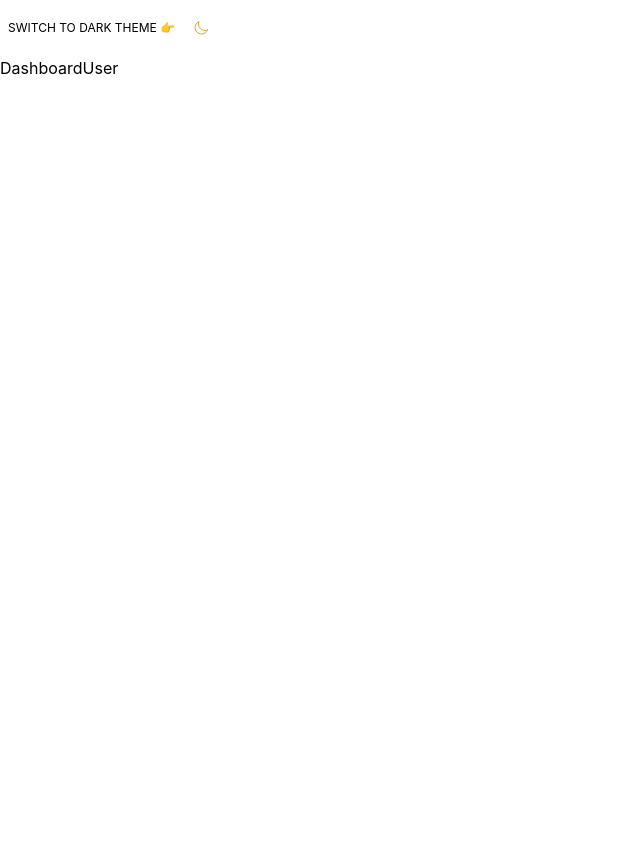
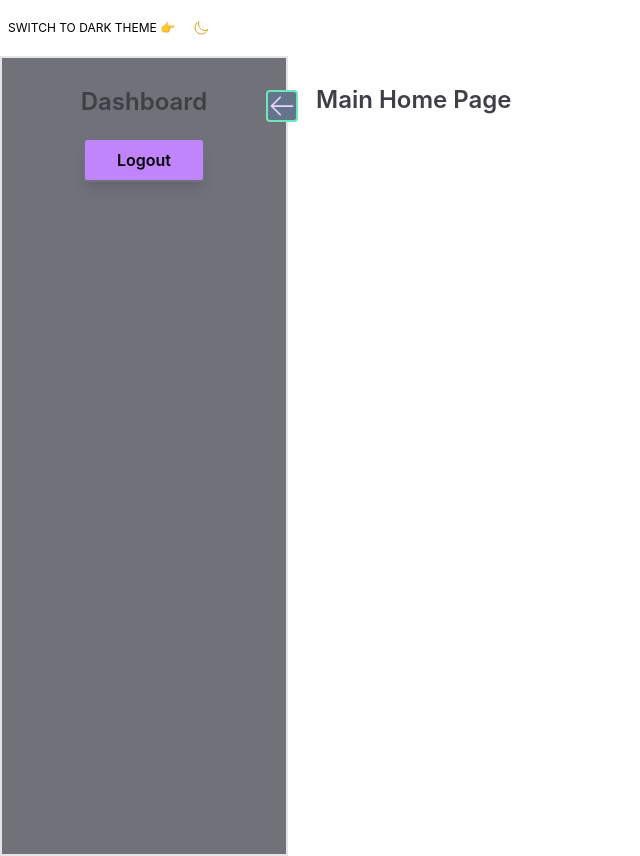
Before and after one commit to Arian1192/statetuosquo, a Next.js app: page /dashboard in a window 1280 px wide. Before the commit this address had no page. Shown: the whole page, without its empty margins (0-640 px from the left). Before the commit the page ends 800 px from the top, so only its background shows below. Built offline with nearby package versions, Linux system fonts and the light colour scheme.

Commit message:
i create a basic aside-layout and i create a function for logout and add to de AuthContext

```diff
--- a/components/DashboardUser.js
+++ b/components/DashboardUser.js
@@ -1,17 +1,36 @@
 import { AuthContext } from "../contexts/AuthContext"
 import { useContext, useEffect, useLayoutEffect } from 'react'
 import { useRouter } from "next/router"
+const { useState } = require("react")
 
 const DashboardUser = () => {
-
+    const [isOpen, setIsOpen] = useState(true)
     const authContext = useContext(AuthContext)
 
-    useEffect(() => {
-        authContext.isUserLoggedIn()
-    }, [])
+    const Logout = () => {
+        authContext.clearUserAuthInfo()
+    }
 
     return (
-        <div>DashboardUser</div>
+        <div className="flex ">
+            <div className={`h-screen ${isOpen ? "w-72" : "w-20"} duration-300 bg-zinc-500 border-zinc-200 border-2 dark:bg-slate-600 dark:border-gray-600  text-black relative`}>
+                <h2 className={`${!isOpen && 'scale-0'} duration-300 text-2xl font-semibold text-center text-zinc-700  dark:text-white mt-7`}>Dashboard</h2>
+                <svg xmlns="http://www.w3.org/2000/svg" fill="none" viewBox="0 0 24 24" strokeWidth={1.5} stroke="currentColor" className={`absolute w-8 h-8 border-2 rounded cursor-pointer -right-3 top-8 w-7 border-emerald-300 bg-slate-500 text-purple-200 hover:text-fuchsia-400 hover:border-green-400 ${!isOpen ? 'rotate-180' : 'rotate-0'} duration-500`} onClick={() => setIsOpen(!isOpen)}>
+                    <path strokeLinecap="round" strokeLinejoin="round" d="M10.5 19.5L3 12m0 0l7.5-7.5M3 12h18" />
+                </svg>
+                <div className="flex justify-center mt-5">
+                    <button onClick={() => Logout()} className={`${!isOpen ? 'px-3' : 'px-8'} duration-300 py-2 border-2 border-zinc-500 shadow-lg hover:shadow-2xl font-semibold bg-purple-400 rounded dark:text-white  hover:border-emerald-500 w-fit boder`}>
+                        {isOpen ? 'Logout' : (<svg xmlns="http://www.w3.org/2000/svg" fill="none" viewBox="0 0 24 24" strokeWidth={1.5} stroke="currentColor" className="w-6 h-6">
+                            <path strokeLinecap="round" strokeLinejoin="round" d="M15.75 9V5.25A2.25 2.25 0 0013.5 3h-6a2.25 2.25 0 00-2.25 2.25v13.5A2.25 2.25 0 007.5 21h6a2.25 2.25 0 002.25-2.25V15M12 9l-3 3m0 0l3 3m-3-3h12.75" />
+                        </svg>
+                        )}
+                    </button>
+                </div>
+            </div>
+            <div className="flex-1 h-screen text-2xl font-semibold p-7 text-zinc-700 ">
+                Main Home Page
+            </div>
+        </div>
     )
 }
 
--- a/contexts/AuthContext.js
+++ b/contexts/AuthContext.js
@@ -18,10 +18,17 @@ export const AuthProvider = ({ children }) => {
         else router.push("/login");
     }
 
+    const clearUserAuthInfo = () => {
+        setAuthUser({token: ""});
+        localStorage.removeItem("token");
+        router.push("/login");
+    }
+
     const value ={
         authUser,
         setUserAuthInfo,
-        isUserLoggedIn
+        isUserLoggedIn,
+        clearUserAuthInfo
     }
 
     return(
```
